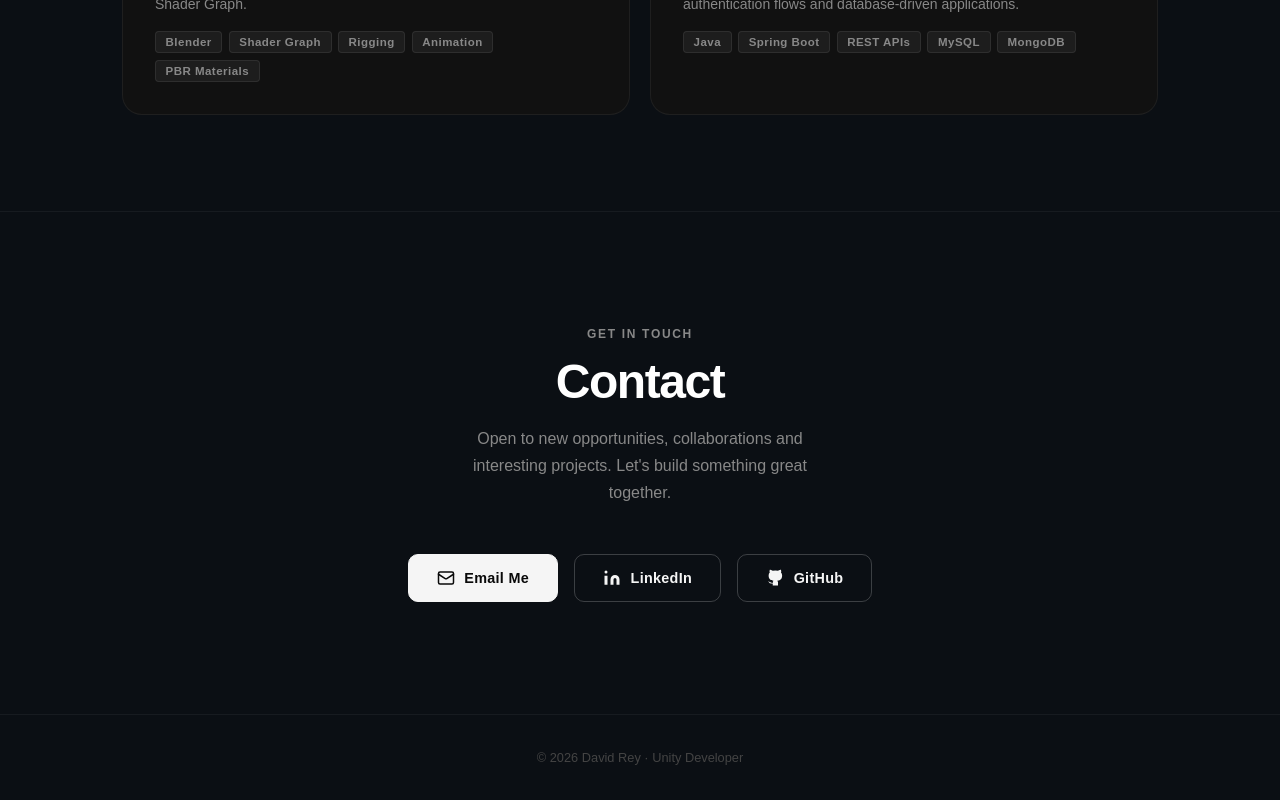
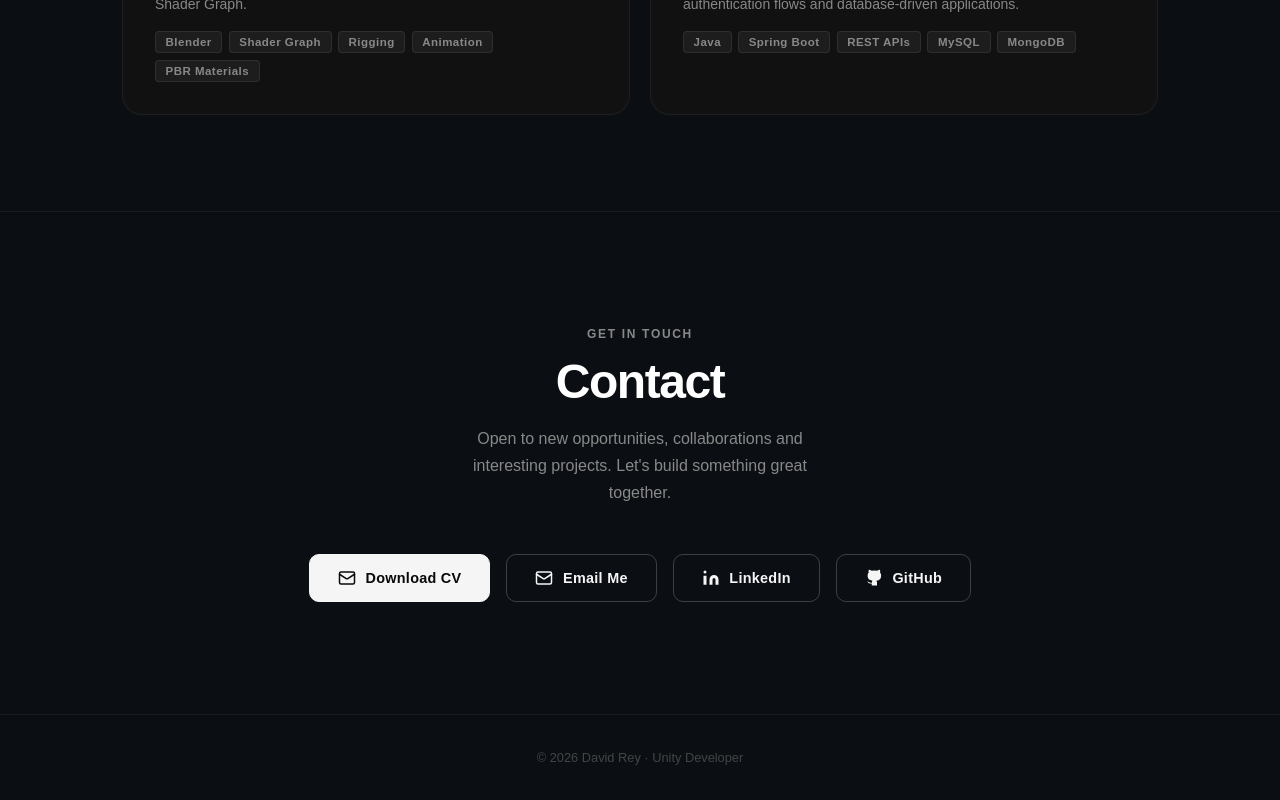
Before and after one commit to Viid21/UnityDev_Portfolio, a React (Vite) app: page / in a window 1280 px wide. Shown: the part 3138-3938 px from the top of the page. Built offline with nearby package versions, Linux system fonts and the light colour scheme.

Commit message:
refactor contact component

```diff
--- a/src/components/Contact.tsx
+++ b/src/components/Contact.tsx
@@ -13,7 +13,19 @@ export default function Contact() {
                     <a
                         id="contact-email"
                         className="contact-btn contact-btn-primary"
-                        href="mailto:david.rey@example.com"
+                        href="mailto:21davidrey@gmail.com"
+                    >
+                        <svg width="18" height="18" viewBox="0 0 24 24" fill="none" stroke="currentColor" strokeWidth="2" strokeLinecap="round" strokeLinejoin="round">
+                            <rect x="2" y="4" width="20" height="16" rx="2" />
+                            <path d="m22 7-8.97 5.7a1.94 1.94 0 0 1-2.06 0L2 7" />
+                        </svg>
+                        Download CV
+                    </a>
+
+                    <a
+                        id="contact-email"
+                        className="contact-btn contact-btn-outline"
+                        href="mailto:21davidrey@gmail.com"
                     >
                         <svg width="18" height="18" viewBox="0 0 24 24" fill="none" stroke="currentColor" strokeWidth="2" strokeLinecap="round" strokeLinejoin="round">
                             <rect x="2" y="4" width="20" height="16" rx="2" />
@@ -25,7 +37,7 @@ export default function Contact() {
                     <a
                         id="contact-linkedin"
                         className="contact-btn contact-btn-outline"
-                        href="https://www.linkedin.com/in/david-rey/"
+                        href="https://www.linkedin.com/in/davidrey21"
                         target="_blank"
                         rel="noopener noreferrer"
                     >
@@ -40,7 +52,7 @@ export default function Contact() {
                     <a
                         id="contact-github"
                         className="contact-btn contact-btn-outline"
-                        href="https://github.com/david-rey"
+                        href="https://github.com/Viid21"
                         target="_blank"
                         rel="noopener noreferrer"
                     >
```
